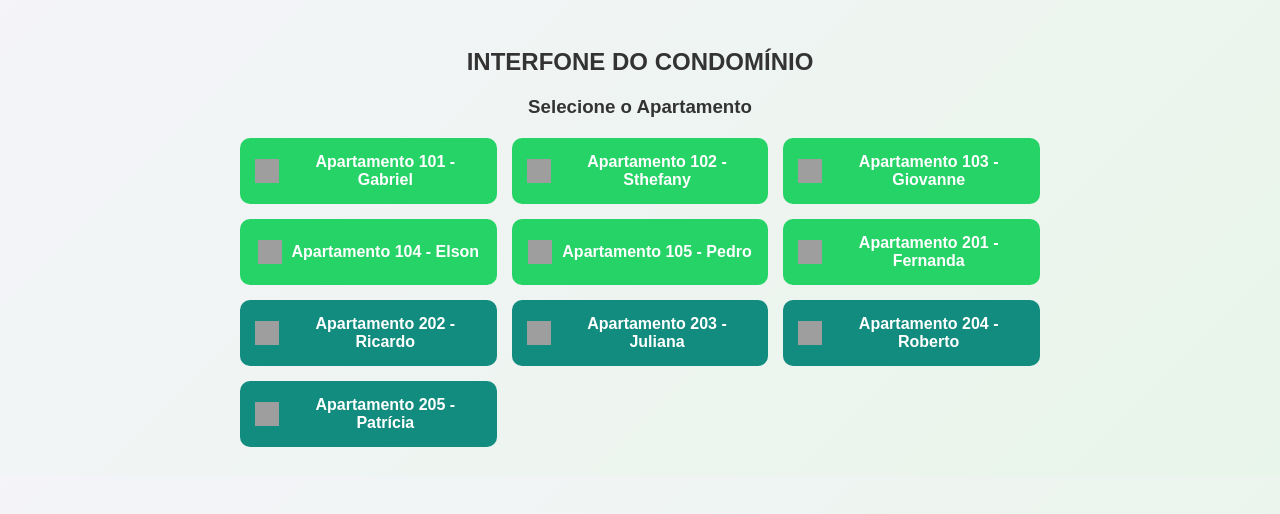
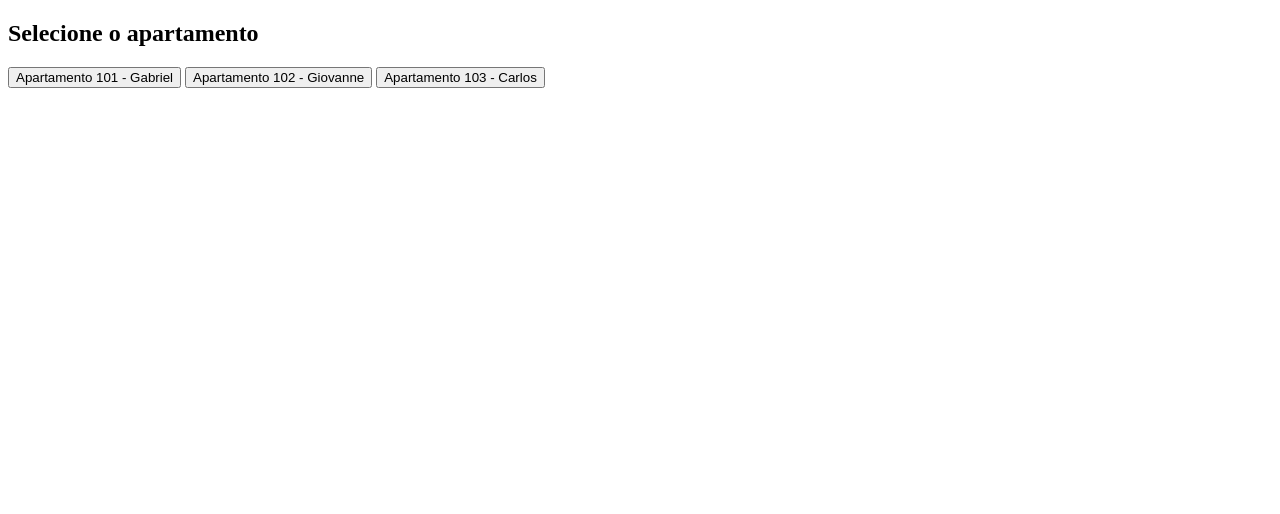
Before and after one commit to elsonalmeida/interfonegopouva, a plain HTML site: page index.html in a window 1280 px wide. Drawn offline with Linux system fonts and the light colour scheme; grey boxes are pictures that could not be loaded.

Commit message:
Update index.html

```diff
--- a/index.html
+++ b/index.html
@@ -4,86 +4,20 @@
   <meta charset="UTF-8">
   <meta name="viewport" content="width=device-width, initial-scale=1.0">
   <title>Interfone Coletivo</title>
-  <style>
-    body {
-      font-family: Arial, sans-serif;
-      background: linear-gradient(135deg, #f4f4f9, #e8f5e9);
-      text-align: center;
-      padding: 20px;
-    }
-    h2 {
-      color: #333;
-      margin-bottom: 20px;
-    }
-    h3 {
-      color: #333;
-      margin-bottom: 20px;
-    }
-    .lista {
-      display: grid;
-      grid-template-columns: repeat(auto-fit, minmax(250px, 1fr));
-      gap: 15px;
-      max-width: 800px;
-      margin: 0 auto;
-    }
-    .btn {
-      display: flex;
-      align-items: center;
-      justify-content: center;
-      gap: 10px;
-      padding: 15px;
-      font-size: 16px;
-      font-weight: bold;
-      color: #fff;
-      border: none;
-      border-radius: 10px;
-      cursor: pointer;
-      text-decoration: none;
-      transition: transform 0.2s ease;
-    }
-    .btn:hover {
-      transform: scale(1.05);
-    }
-    .andar1 { background: #25D366; } /* verde WhatsApp */
-    .andar2 { background: #128C7E; } /* verde escuro */
-    .andar3 { background: #075E54; } /* verde mais profundo */
-    img.icon {
-      width: 24px;
-      height: 24px;
-    }
-  </style>
 </head>
 <body>
-  <h2>INTERFONE DO CONDOMÍNIO</h2>
-  <h3>Selecione o Apartamento</h3>
-    <div id="lista" class="lista"></div>
+  <h2>Selecione o apartamento</h2>
+  <button onclick="chamar('101')">Apartamento 101 - Gabriel</button>
+  <button onclick="chamar('102')">Apartamento 102 - Giovanne</button>
+  <button onclick="chamar('103')">Apartamento 103 - Carlos</button>
 
   <script>
-    async function carregarMoradores() {
-      try {
-        const response = await fetch("moradores.json");
-        const moradores = await response.json();
-
-        const lista = document.getElementById("lista");
-        moradores.forEach(m => {
-          const btn = document.createElement("button");
-          btn.className = "btn " + (m.apto.includes("1") ? "andar1" : m.apto.includes("2") ? "andar2" : "andar3");
-          btn.innerHTML = `<img src="https://upload.wikimedia.org/wikipedia/commons/6/6b/WhatsApp.svg" class="icon"> ${m.apto} - ${m.nome}`;
-          btn.onclick = () => chamar(m.numero, m.apto);
-          lista.appendChild(btn);
-        });
-      } catch (error) {
-        console.error("Erro ao carregar moradores:", error);
-      }
+    function chamar(apto) {
+      // Faz requisição para o backend
+      fetch(`/chamar/${apto}`, { method: "POST" })
+        .then(() => alert(`Chamando o morador do apto ${apto}...`))
+        .catch(err => alert("Erro ao chamar morador"));
     }
-
-    function chamar(numero, apto) {
-      let mensagem = `INTERFONE DO CONDOMÍNIO  Olá, estou no portão para o ${apto} `;
-      let url = `https://wa.me/${numero}?text=${encodeURIComponent(mensagem)}`;
-      window.location.href = url;
-    }
-
-    carregarMoradores();
   </script>
 </body>
 </html>
```
